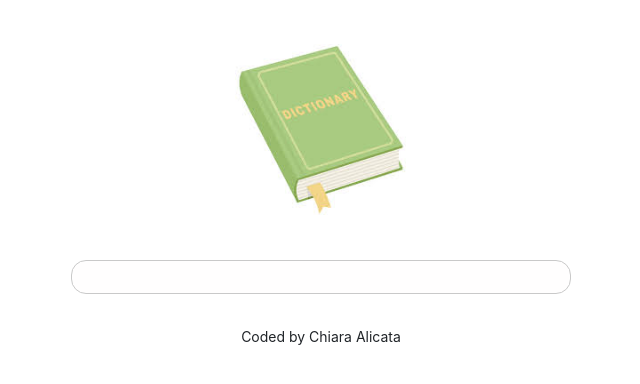
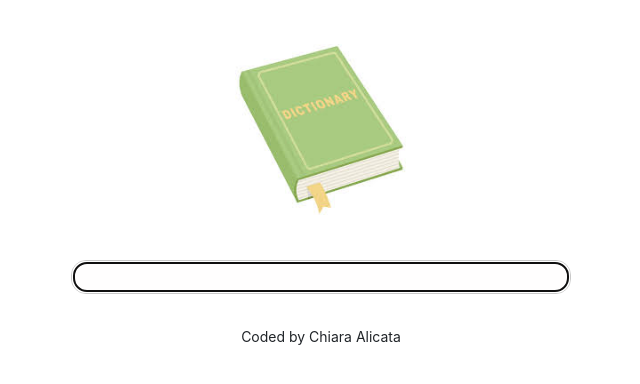
Before and after one commit to chiaraalicata/dictionary-react-project, a React (Create React App) app: page / in a window 1280 px wide. Shown: the top 384 px of the page, without its empty margins (319-959 px from the left). Built offline with nearby package versions, Linux system fonts and the light colour scheme.

Commit message:
added api integration

```diff
--- a/package.json
+++ b/package.json
@@ -6,6 +6,7 @@
     "@testing-library/jest-dom": "^5.16.4",
     "@testing-library/react": "^13.3.0",
     "@testing-library/user-event": "^13.5.0",
+    "axios": "^0.27.2",
     "react": "^18.1.0",
     "react-dom": "^18.1.0",
     "react-scripts": "5.0.1",
--- a/src/Dictionary.js
+++ b/src/Dictionary.js
@@ -1,12 +1,22 @@
 import React, { useState } from "react";
+import axios from "axios";
 import "./Dictionary.css";
 
 export default function Dictionary() {
   let [keyword, setKeyword] = useState(" ");
+
   function search(event) {
     event.preventDefault();
     alert(`Searching for ${keyword} definition`);
+
+    function handleResponse(response) {
+      console.log(response.data[0]);
+    }
+
+    let apiUrl = `http://api.dictionaryapi.dev/api/v2/entries/en/${keyword}`;
+    axios.get(apiUrl).then(handleResponse);
   }
+
   function handleKeywordChange(event) {
     setKeyword(event.target.value);
   }
@@ -17,7 +27,7 @@ export default function Dictionary() {
           className="search-engine "
           type="search"
           onChange={handleKeywordChange}
-          autofocus={true}
+          autoFocus={true}
         />
       </form>
     </div>
```
Also changed, not shown: 1 other file (tests, documents, lock files or other folders).
